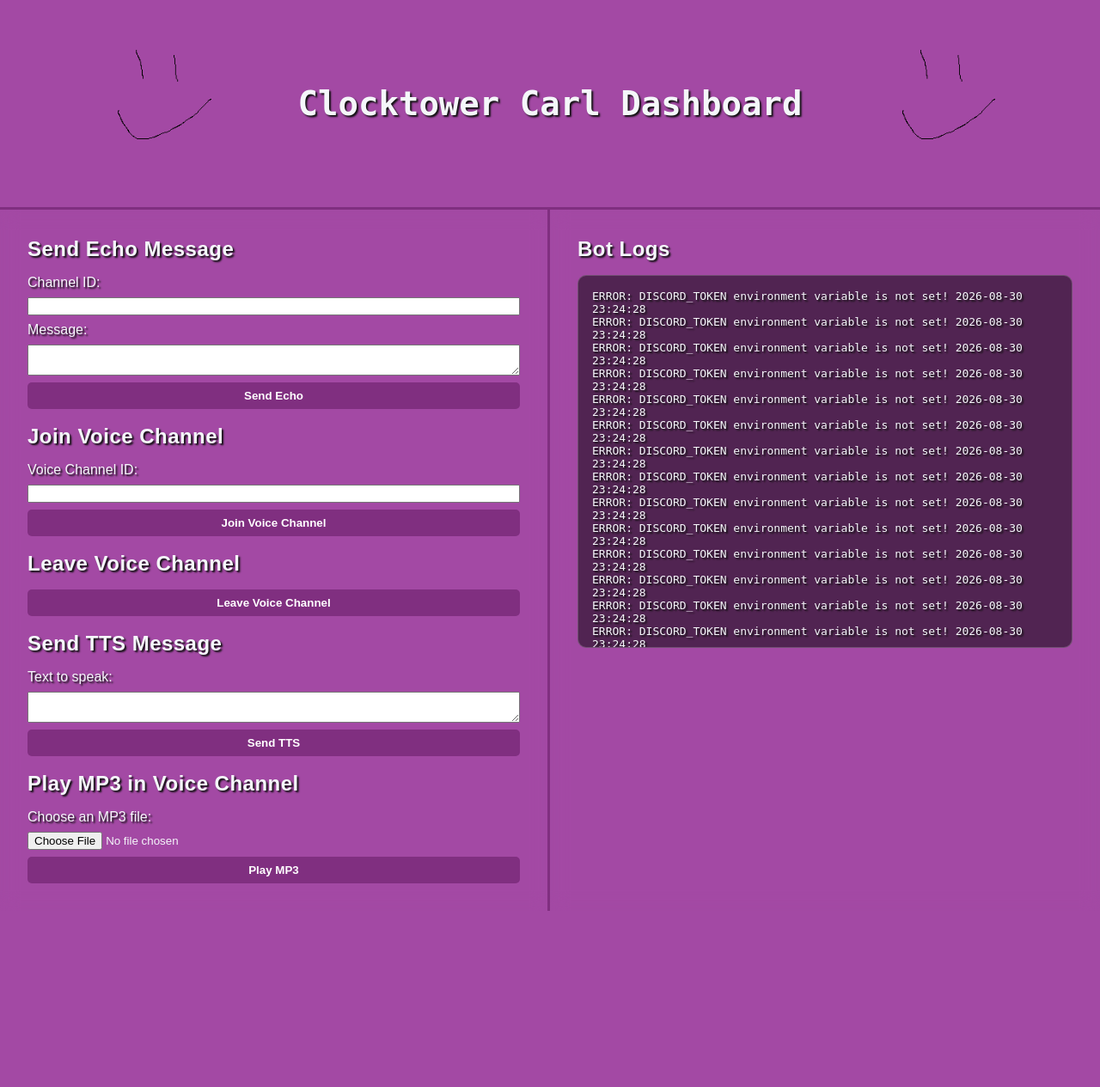
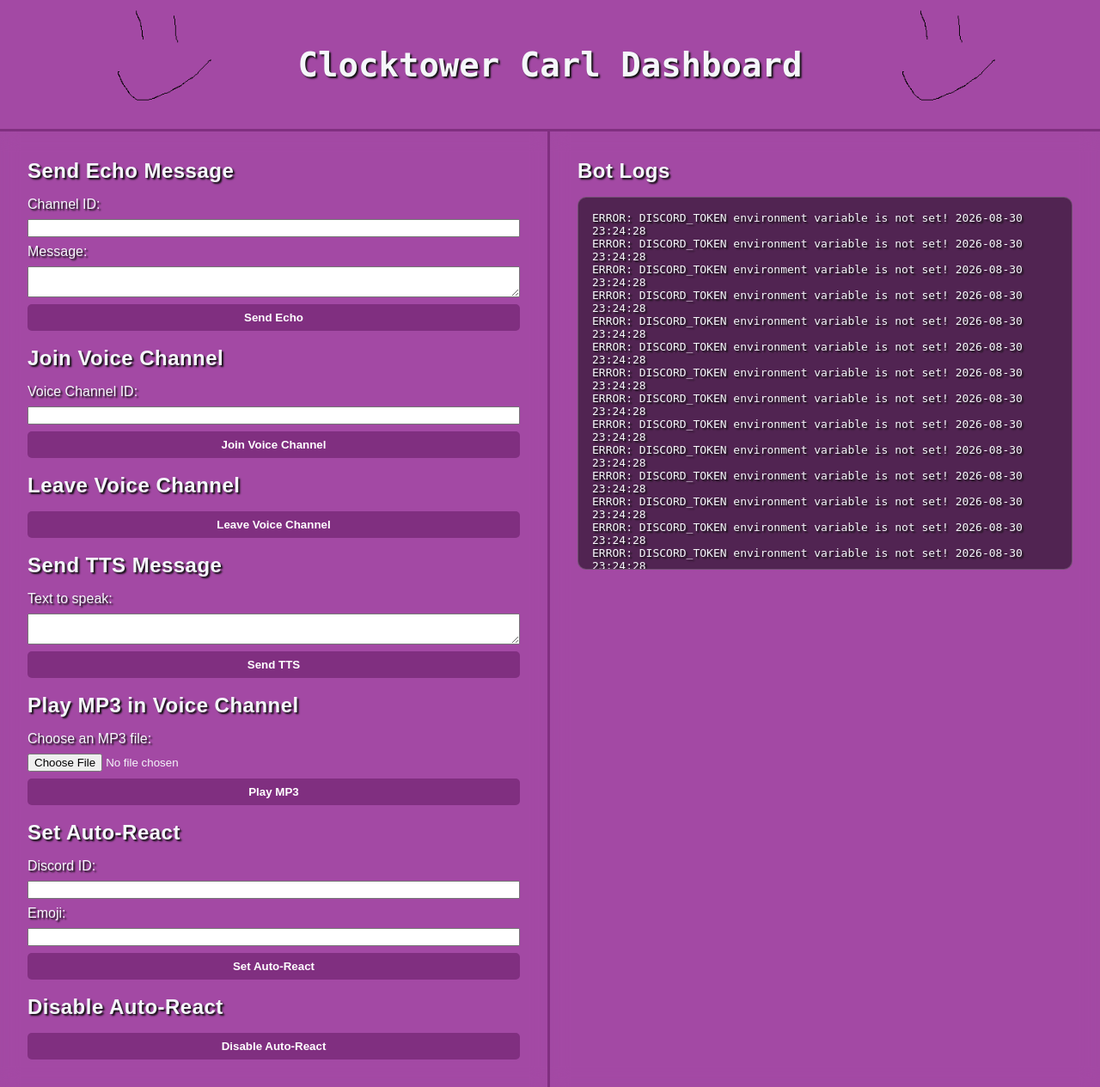
Before and after one commit to SamDennehy/Clocktower-Carl, a Flask app: page / in a window 1280 px wide. Shown: the whole page at 86% size. Before the commit the page ends 1060 px from the top, so only its background shows below. Run offline with Flask 3, Linux system fonts and the light colour scheme; parts of the project's set-up code (start-up, migrations or seed data) failed here and were passed over; some libraries are stand-ins or nearby versions.

Commit message:
auto react

```diff
--- a/bot.py
+++ b/bot.py
@@ -1736,6 +1736,37 @@ async def tts(ctx, *, text: str):
     else:
         await ctx.send(f"Spoke text: {text}")
 
+REACTION_DISCORD_ID = None
+REACTION_EMOJI = "✅"
+AUTO_REACT = False
+
+async def set_auto_react(id: int, emoji: str):
+    global AUTO_REACT
+    global REACTION_DISCORD_ID
+    global REACTION_EMOJI
+    REACTION_DISCORD_ID = id
+    REACTION_EMOJI = emoji
+    AUTO_REACT = True
+    add_log("Auto-react enabled.")
+
+async def disable_auto_react():
+    global AUTO_REACT
+    AUTO_REACT = False
+    add_log("Auto-react disabled.")
+
+@bot.event
+async def on_message(message):
+    if message.author == bot.user:
+        return
+
+    if AUTO_REACT and message.author.id == REACTION_DISCORD_ID:
+        try:
+            await message.add_reaction(REACTION_EMOJI)
+            add_log(f"Auto-reacted to message from {message.author} with {REACTION_EMOJI}")
+        except Exception as e:
+            add_log(f"Failed to auto-react: {e}")
+
+
 def run_bot():
     TOKEN = os.getenv("DISCORD_TOKEN")
 
--- a/main.py
+++ b/main.py
@@ -154,6 +154,43 @@ def play_mp3():
 
     return "MP3 uploaded and playing in the voice channel.", 204
 
+@app.route('/set_auto_react', methods=['POST'])
+def set_auto_react():
+    id = request.form['id']
+    emoji = request.form['emoji']
+
+    if getattr(bot, "bot_loop", None) is None:
+        return "Discord bot loop is not available yet.", 503
+
+    future = asyncio.run_coroutine_threadsafe(
+        bot.set_auto_react(int(id), emoji),
+        bot.bot_loop
+    )
+
+    success = future.result()
+
+    if not success:
+        return f"Failed to set auto-react.", 400
+
+    return f"Auto-react set successfully.", 204
+
+@app.route('/disable_auto_react', methods=['POST'])
+def disable_auto_react():
+    if getattr(bot, "bot_loop", None) is None:
+        return "Discord bot loop is not available yet.", 503
+
+    future = asyncio.run_coroutine_threadsafe(
+        bot.disable_auto_react(),
+        bot.bot_loop
+    )
+
+    success = future.result()
+
+    if not success:
+        return f"Failed to disable auto-react.", 400
+
+    return f"Auto-react disabled successfully.", 204
+
 def start_bot():
     print("STARTING DISCORD BOT THREAD", flush=True)
 
--- a/static/scripts.js
+++ b/static/scripts.js
@@ -94,6 +94,38 @@ document.getElementById("mp3-form").addEventListener("submit", async function(ev
     }
 });
 
+document.getElementById("set-auto-react-form").addEventListener("submit", async function(event) {
+    event.preventDefault();
+    const form = event.target;
+
+    const response = await fetch(form.action, {
+        method: "POST",
+        body: new FormData(form)
+    });
+
+    if (!response.ok) {
+        const error = await response.text();
+        console.log(error);
+        return;
+    }
+});
+
+document.getElementById("disable-auto-react-form").addEventListener("submit", async function(event) {
+    event.preventDefault();
+    const form = event.target;
+
+    const response = await fetch(form.action, {
+        method: "POST",
+        body: new FormData(form)
+    });
+
+    if (!response.ok) {
+        const error = await response.text();
+        console.log(error);
+        return;
+    }
+});
+
 updateLogs();
 
 setInterval(updateLogs, 1000);
--- a/templates/index.html
+++ b/templates/index.html
@@ -49,6 +49,20 @@
                 <input type="file" id="mp3-file" name="mp3_file" accept=".mp3,audio/mpeg" required>
                 <button type="submit">Play MP3</button>
             </form>
+            <br>
+            <h2>Set Auto-React</h2>
+            <form action="/set_auto_react" method="POST" id="set-auto-react-form">
+                <label for="reaction-discord-id">Discord ID:</label>
+                <input type="text" id="reaction-discord-id" name="id" required>
+                <label for="reaction-emoji">Emoji:</label>
+                <input type="text" id="reaction-emoji" name="emoji" required>
+                <button type="submit">Set Auto-React</button>
+            </form>
+            <br>
+            <h2>Disable Auto-React</h2>
+            <form action="/disable_auto_react" method="POST" id="disable-auto-react-form">
+                <button type="submit">Disable Auto-React</button>
+            </form>
         </section>
         <section class="panel panel-right">
             <h2>Bot Logs</h2>
```
